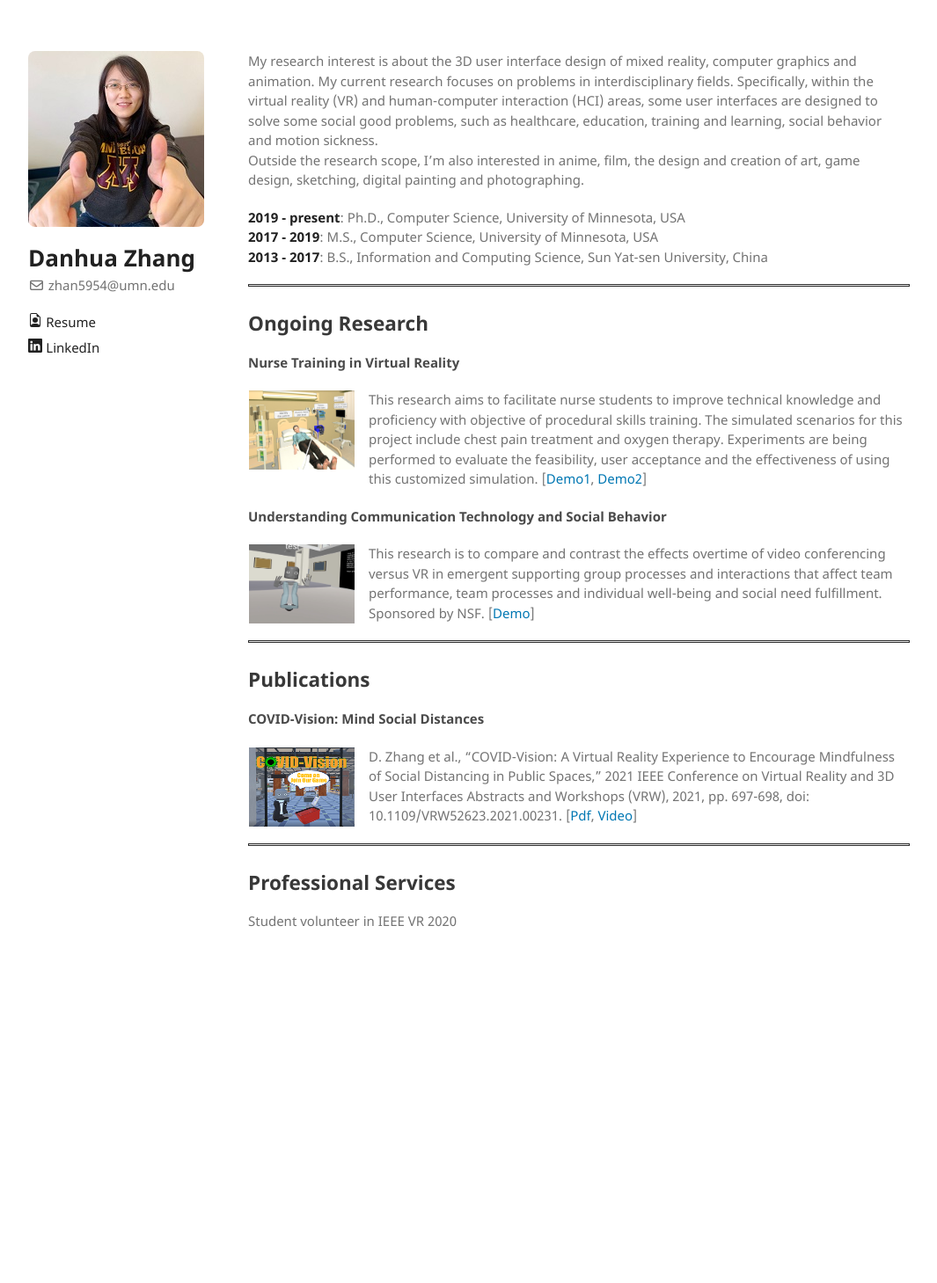
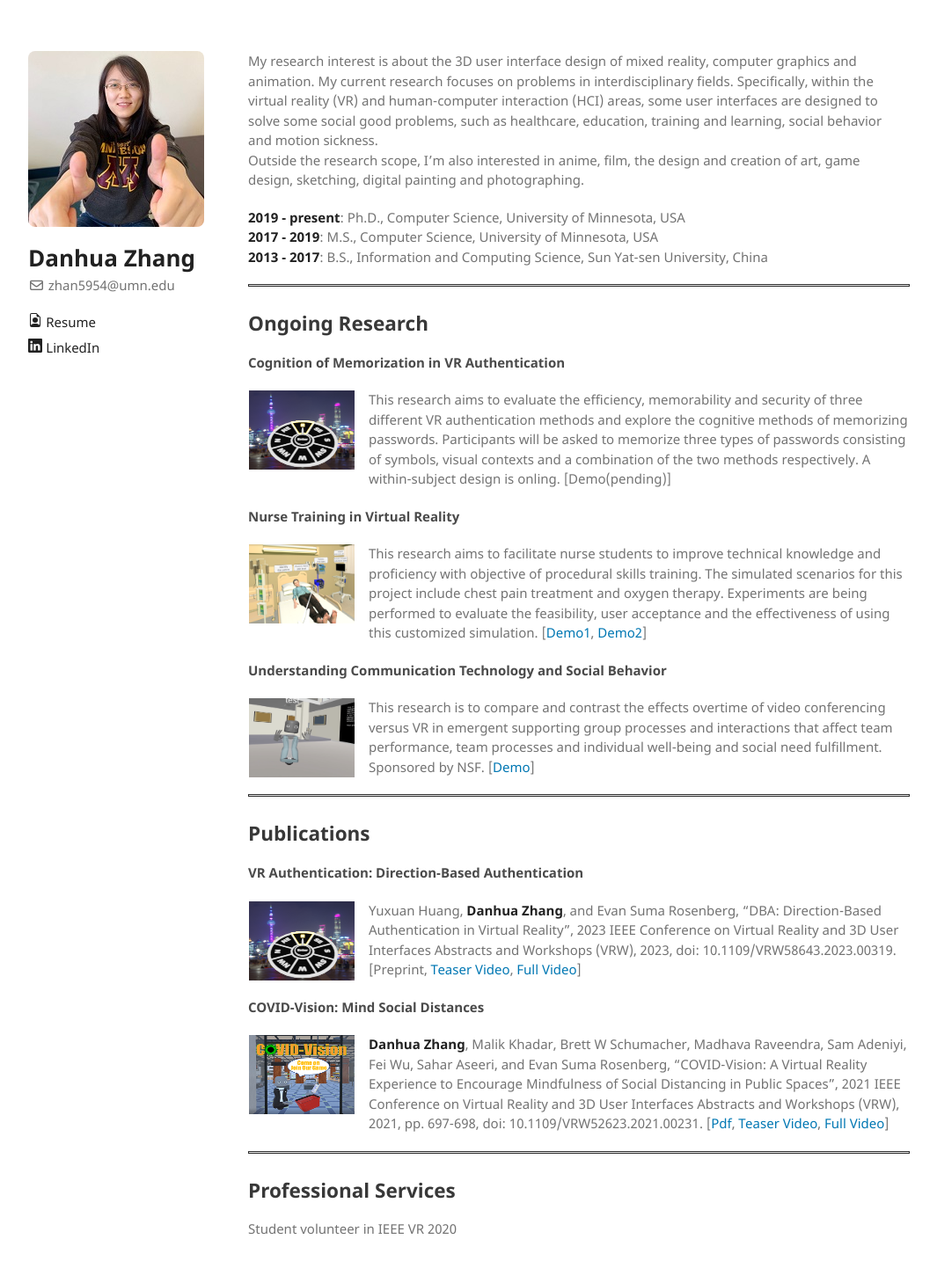
Before and after one commit to DanhuaZhang/DanhuaZhang.github.io, a Jekyll site: the page built from index.md, in a window 1280 px wide. Shown: the whole page at 88% size, without its empty margins (108-1173 px from the left). Built offline with Jekyll 4.4.1, drawn with Linux system fonts in a browser that asks for light colours; the repository's description, which GitHub fills in, is left out; before the commit the page ends 1109 px from its top, so only the background shows below that.

Commit message:
updated information

```diff
--- a/index.md
+++ b/index.md
@@ -17,6 +17,12 @@ My research interest is about the 3D user interface design of mixed reality, com
 <hr style="border:0.3px solid #303030; width:100%">
 
 ## Ongoing Research
+#### Cognition of Memorization in VR Authentication
+<img style="width: 120px; height: 90px; float: left; margin-right: 15px; padding: 1px" src="/assets/img/dba-teaser.png">
+
+This research aims to evaluate the efficiency, memorability and security of three different VR authentication methods and explore the cognitive methods of memorizing passwords. Participants will be asked to memorize three types of passwords consisting of symbols, visual contexts and a combination of the two methods respectively. A within-subject design is onling.
+[Demo(pending)]
+
 #### Nurse Training in Virtual Reality
 <img style="width: 120px; height: 90px; float: left; margin-right: 15px; padding: 1px" src="/assets/img/nurse-training.png">
 
@@ -31,10 +37,16 @@ This research is to compare and contrast the effects overtime of video conferenc
 <hr style="border:0.3px solid #303030; width:100%">
 
 ## Publications
+#### VR Authentication: Direction-Based Authentication
+<img style="width: 120px; height: 90px; float: left; margin-right: 15px; padding: 1px" src="/assets/img/dba-teaser.png">
+Yuxuan Huang, **Danhua Zhang**, and Evan Suma Rosenberg, “DBA: Direction-Based Authentication in Virtual Reality”, 2023 IEEE Conference on Virtual Reality and 3D User Interfaces Abstracts and Workshops (VRW), 2023, doi: 10.1109/VRW58643.2023.00319.
+<!-- [[Preprint](https://doi.org/10.1109/VRW58643.2023.00319){:target="_blank" rel="noopener"} -->
+[Preprint, [Teaser Video](https://youtu.be/4kmHfNXeJHM){:target="_blank" rel="noopener"}, [Full Video](https://mediaspace.umn.edu/media/t/1_tza87ueo)]
+
 #### COVID-Vision: Mind Social Distances
-<img style="width: 120px; height: 90px; float: left; margin-right: 15px; padding: 1px" src="/assets/img/3dui-teaser.png">
-D. Zhang et al., “COVID-Vision: A Virtual Reality Experience to Encourage Mindfulness of Social Distancing in Public Spaces,” 2021 IEEE Conference on Virtual Reality and 3D User Interfaces Abstracts and Workshops (VRW), 2021, pp. 697-698, doi: 10.1109/VRW52623.2021.00231.
-[[Pdf](https://doi.org/10.1109/VRW52623.2021.00231){:target="_blank" rel="noopener"}, [Video](https://youtu.be/_TpdhANjkBo){:target="_blank" rel="noopener"}]
+<img style="width: 120px; height: 90px; float: left; margin-right: 15px; padding: 1px" src="/assets/img/covid-vision-teaser.png">
+**Danhua Zhang**, Malik Khadar, Brett W Schumacher, Madhava Raveendra, Sam Adeniyi, Fei Wu, Sahar Aseeri, and Evan Suma Rosenberg, “COVID-Vision: A Virtual Reality Experience to Encourage Mindfulness of Social Distancing in Public Spaces”, 2021 IEEE Conference on Virtual Reality and 3D User Interfaces Abstracts and Workshops (VRW), 2021, pp. 697-698, doi: 10.1109/VRW52623.2021.00231.
+[[Pdf](https://doi.org/10.1109/VRW52623.2021.00231){:target="_blank" rel="noopener"}, [Teaser Video](https://youtu.be/5BB05YIG7uY?t=530), [Full Video](https://youtu.be/_TpdhANjkBo){:target="_blank" rel="noopener"}]
 
 <hr style="border:0.3px solid #303030; width:100%">
 
```
Also changed, not shown: assets/img/covid-vision-teaser.png (renamed from assets/img/3dui-teaser.png), assets/img/dba-teaser.png (added), 1 other file.
